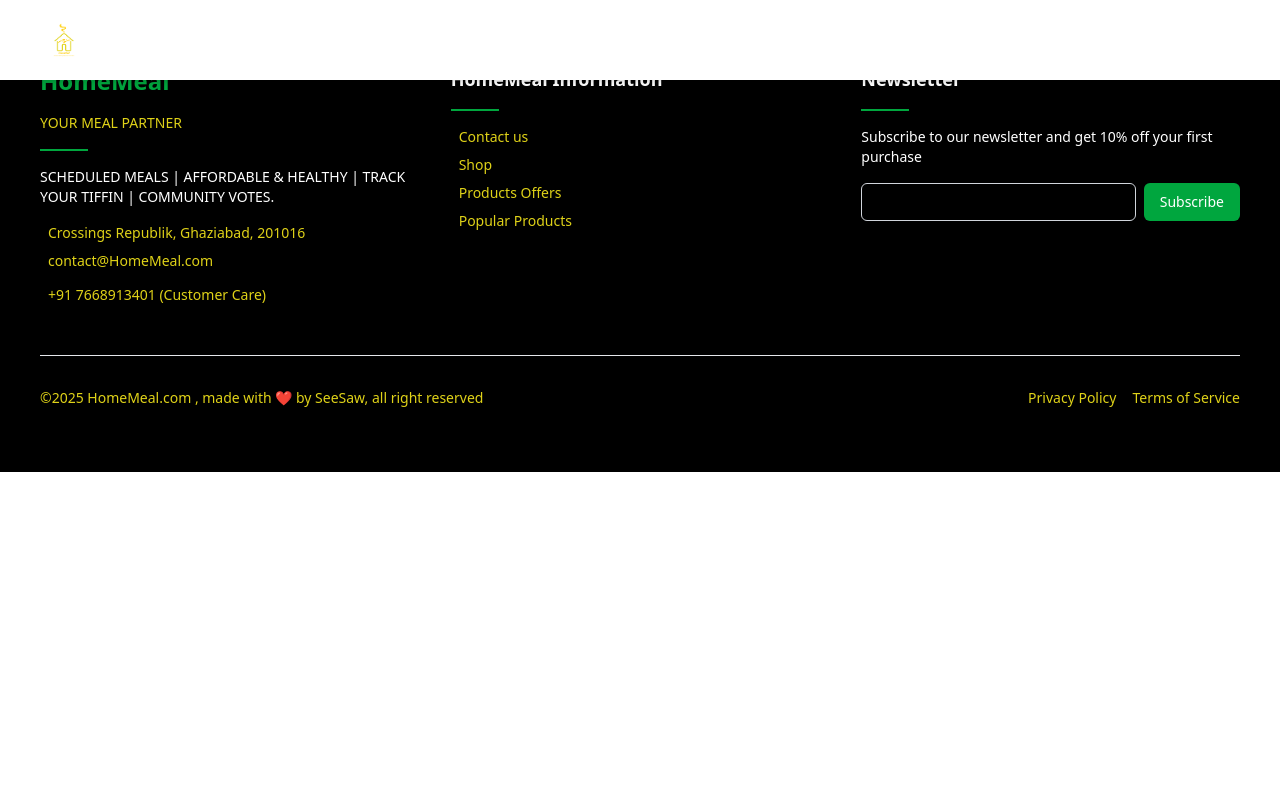
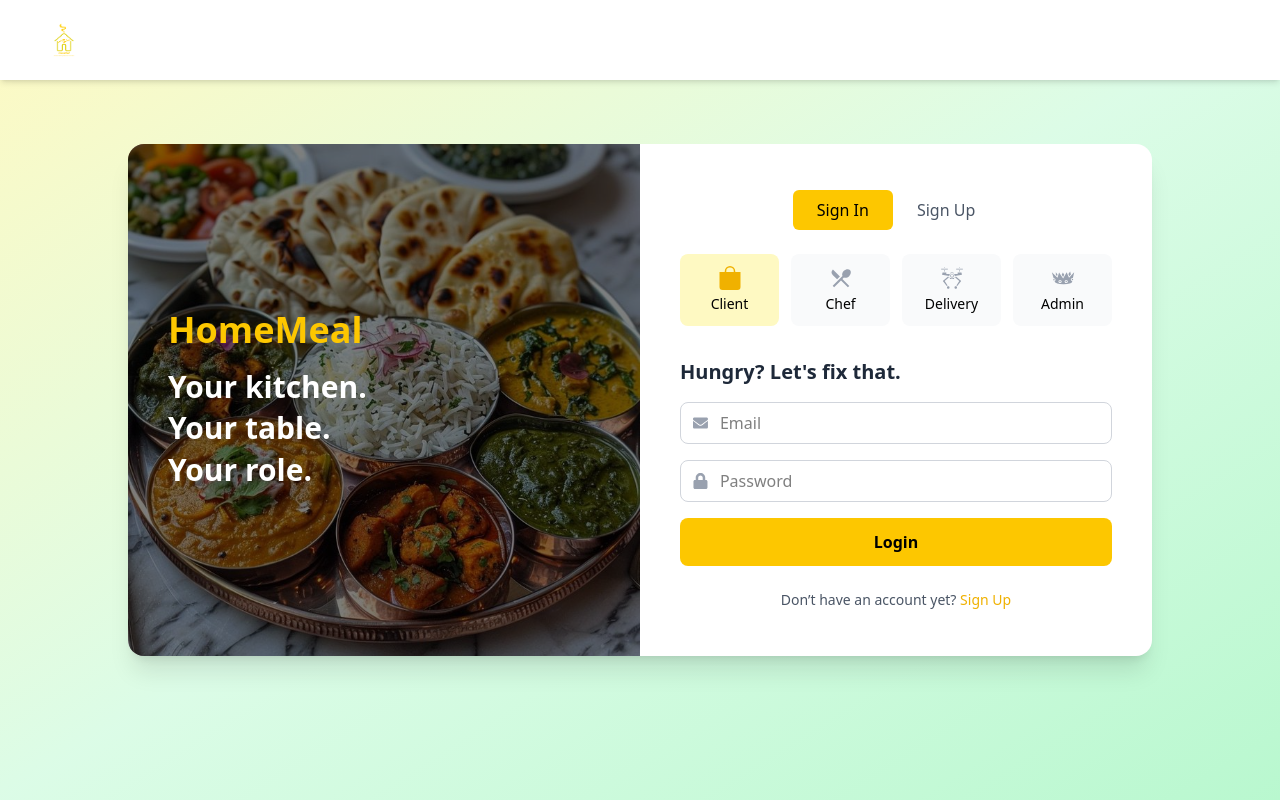
Before and after one commit to khushiipandit/homemeal, a React (Vite) app: page /auth in a window 1280 px wide. Shown: the top 800 px of the page. Built offline with nearby package versions, Linux system fonts and the light colour scheme.

Commit message:
authentication page

```diff
--- a/src/App.jsx
+++ b/src/App.jsx
@@ -9,7 +9,7 @@ import Dashboard from "./pages/Dashboard.jsx";
 import Orders from "./components/Orders.jsx";
 import Navbar from './components/NavBar.jsx';
 import Footer from "./components/Footer";
-
+import Auth from "./components/Auth.jsx";   // ✅ Added import for Auth page
 
 function App() {
     return (
@@ -23,6 +23,7 @@ function App() {
                     <Route path="/ChefDashboard" element={<ChefDashboard />} />
                     <Route path="/ClientDashboardMain" element={<ClientDashboardMain />} />
                     <Route path="/DpDashboardMain" element={<DpDashboardMain />} />
+                    <Route path="/auth" element={<Auth />} />   {/* ✅ Added route for Auth page */}
                     <Route path="/dashboard" element={<Dashboard />}>
                         <Route path="orders" element={<Orders />} /> {/* Nested Route for Orders */}
                     </Route>
--- /dev/null
+++ b/src/components/Auth.jsx
@@ -0,0 +1,185 @@
+import React, { useState } from "react";
+import { FaUser, FaEnvelope, FaLock } from "react-icons/fa";
+import { MdRestaurantMenu } from "react-icons/md";
+import { GiDeliveryDrone, GiCrown } from "react-icons/gi";
+import { BsBagFill } from "react-icons/bs";
+
+const Auth = () => {
+  const [isSignUp, setIsSignUp] = useState(false);
+  const [selectedRole, setSelectedRole] = useState("Client");
+
+  return (
+    <div className="min-h-screen flex items-center justify-center bg-gradient-to-br from-yellow-100 via-green-100 to-green-200 p-6">
+      <div className="flex w-full max-w-5xl bg-white rounded-2xl shadow-xl overflow-hidden">
+
+        {/* Left Section */}
+        <div className="hidden md:flex md:w-1/2 relative">
+          {/* Background Image */}
+          <img
+            src="/images/foody.jpeg"
+            alt="HomeMeal Illustration"
+            className="w-full h-full object-cover"
+          />
+          {/* Dark Overlay with Text */}
+          <div className="absolute inset-0 flex flex-col justify-center p-10 bg-black/50 text-yellow-400">
+            <h1 className="text-4xl font-bold mb-4">HomeMeal</h1>
+            <h2 className="text-3xl font-semibold leading-snug text-white">
+              Your kitchen. <br />
+              Your table. <br />
+              Your role.
+            </h2>
+          </div>
+        </div>
+
+        {/* Right Section */}
+        <div className="w-full md:w-1/2 p-10 flex flex-col justify-center">
+          {/* Sign In / Sign Up Toggle */}
+          <div className="flex justify-center mb-6">
+            <button
+              onClick={() => setIsSignUp(false)}
+              className={`px-6 py-2 font-medium rounded-md ${
+                !isSignUp ? "bg-yellow-400 text-black" : "text-gray-600"
+              }`}
+            >
+              Sign In
+            </button>
+            <button
+              onClick={() => setIsSignUp(true)}
+              className={`px-6 py-2 font-medium rounded-md ${
+                isSignUp ? "bg-yellow-400 text-black" : "text-gray-600"
+              }`}
+            >
+              Sign Up
+            </button>
+          </div>
+
+          {/* User Role Icons */}
+          <div className="grid grid-cols-4 gap-3 mb-8">
+            <div
+              onClick={() => setSelectedRole("Client")}
+              className={`flex flex-col items-center p-3 rounded-lg cursor-pointer ${
+                selectedRole === "Client" ? "bg-yellow-100" : "bg-gray-50"
+              }`}
+            >
+              <BsBagFill
+                className={`text-2xl ${
+                  selectedRole === "Client" ? "text-yellow-500" : "text-gray-400"
+                }`}
+              />
+              <span className="text-sm mt-1">Client</span>
+            </div>
+            <div
+              onClick={() => setSelectedRole("Chef")}
+              className={`flex flex-col items-center p-3 rounded-lg cursor-pointer ${
+                selectedRole === "Chef" ? "bg-yellow-100" : "bg-gray-50"
+              }`}
+            >
+              <MdRestaurantMenu
+                className={`text-2xl ${
+                  selectedRole === "Chef" ? "text-yellow-500" : "text-gray-400"
+                }`}
+              />
+              <span className="text-sm mt-1">Chef</span>
+            </div>
+            <div
+              onClick={() => setSelectedRole("Delivery")}
+              className={`flex flex-col items-center p-3 rounded-lg cursor-pointer ${
+                selectedRole === "Delivery" ? "bg-yellow-100" : "bg-gray-50"
+              }`}
+            >
+              <GiDeliveryDrone
+                className={`text-2xl ${
+                  selectedRole === "Delivery"
+                    ? "text-yellow-500"
+                    : "text-gray-400"
+                }`}
+              />
+              <span className="text-sm mt-1">Delivery</span>
+            </div>
+            <div
+              onClick={() => setSelectedRole("Admin")}
+              className={`flex flex-col items-center p-3 rounded-lg cursor-pointer ${
+                selectedRole === "Admin" ? "bg-yellow-100" : "bg-gray-50"
+              }`}
+            >
+              <GiCrown
+                className={`text-2xl ${
+                  selectedRole === "Admin" ? "text-yellow-500" : "text-gray-400"
+                }`}
+              />
+              <span className="text-sm mt-1">Admin</span>
+            </div>
+          </div>
+
+          {/* Auth Form */}
+          <h3 className="text-xl font-semibold text-gray-800 mb-4">
+            Hungry? Let's fix that.
+          </h3>
+          <form className="space-y-4">
+            {isSignUp && (
+              <div className="flex items-center border border-gray-300 rounded-lg px-3 py-2">
+                <FaUser className="text-gray-400 mr-3" />
+                <input
+                  type="text"
+                  placeholder="Name"
+                  className="w-full focus:outline-none"
+                />
+              </div>
+            )}
+            <div className="flex items-center border border-gray-300 rounded-lg px-3 py-2">
+              <FaEnvelope className="text-gray-400 mr-3" />
+              <input
+                type="email"
+                placeholder="Email"
+                className="w-full focus:outline-none"
+              />
+            </div>
+            <div className="flex items-center border border-gray-300 rounded-lg px-3 py-2">
+              <FaLock className="text-gray-400 mr-3" />
+              <input
+                type="password"
+                placeholder="Password"
+                className="w-full focus:outline-none"
+              />
+            </div>
+
+            {/* Button */}
+            <button
+              type="submit"
+              className="w-full py-3 bg-yellow-400 text-black font-semibold rounded-lg hover:bg-yellow-500 transition"
+            >
+              {isSignUp ? "Order Now" : "Login"}
+            </button>
+          </form>
+
+          {/* Extra Links */}
+          <p className="text-center text-sm text-gray-600 mt-6">
+            {isSignUp ? (
+              <>
+                Already have an account?{" "}
+                <span
+                  className="text-yellow-500 cursor-pointer hover:underline"
+                  onClick={() => setIsSignUp(false)}
+                >
+                  Sign In
+                </span>
+              </>
+            ) : (
+              <>
+                Don’t have an account yet?{" "}
+                <span
+                  className="text-yellow-500 cursor-pointer hover:underline"
+                  onClick={() => setIsSignUp(true)}
+                >
+                  Sign Up
+                </span>
+              </>
+            )}
+          </p>
+        </div>
+      </div>
+    </div>
+  );
+};
+
+export default Auth;
--- a/src/components/Hero.jsx
+++ b/src/components/Hero.jsx
@@ -41,14 +41,14 @@ const Hero = () => {
         <div className="flex gap-6">
           <Link
             className="px-6 py-3 bg-[#dfd218] text-black text-base font-medium rounded shadow-md tracking-tight transition duration-300 hover:bg-[#c4b417]"
-            to="/Process"
+            to="/process"
           >
             Learn More
           </Link>
 
           <Link
             className="px-6 py-3 bg-[#484206] text-white text-base font-medium rounded shadow-md flex items-center gap-3 transition duration-300 hover:bg-[#3b3404]"
-            to="/download"
+            to="/auth"   // ✅ Correct route
           >
             <img src="/images/ps-icon.png" alt="Download Icon" className="h-5 w-5" />
             Get Started
```
Also changed, not shown: public/images/foody.jpeg (added), src/assets/images/food.jpg (added).
